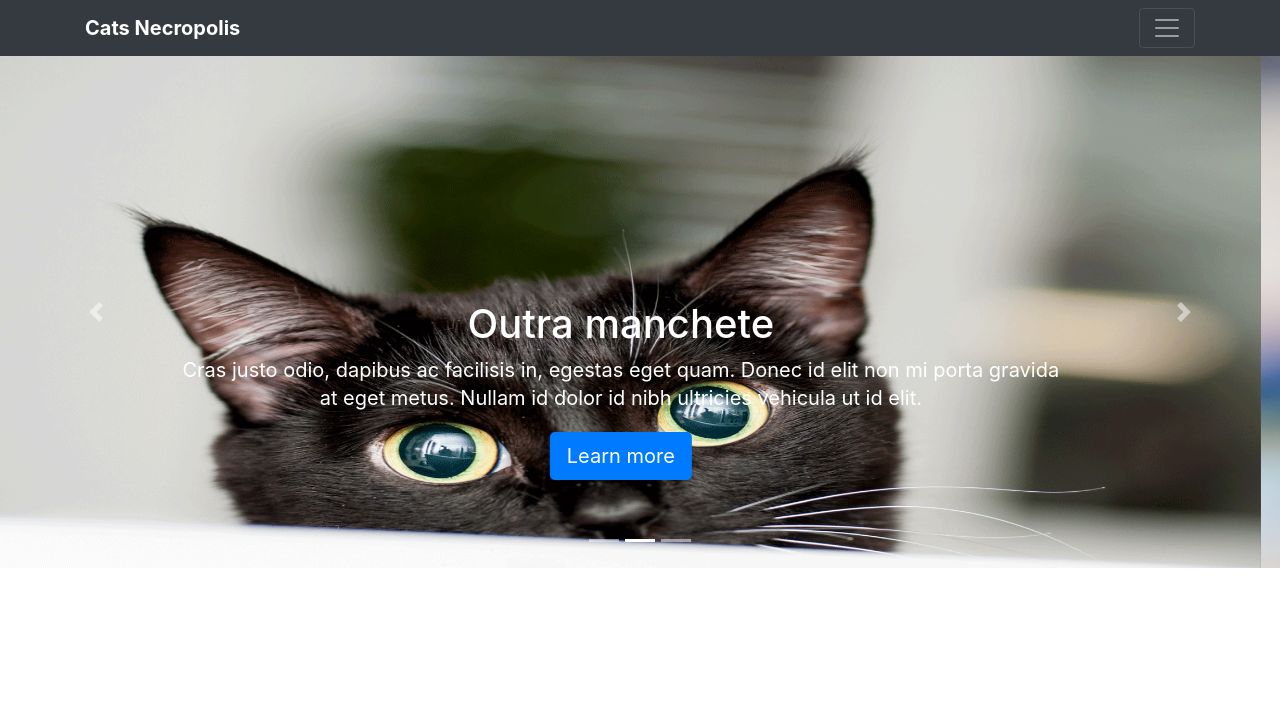
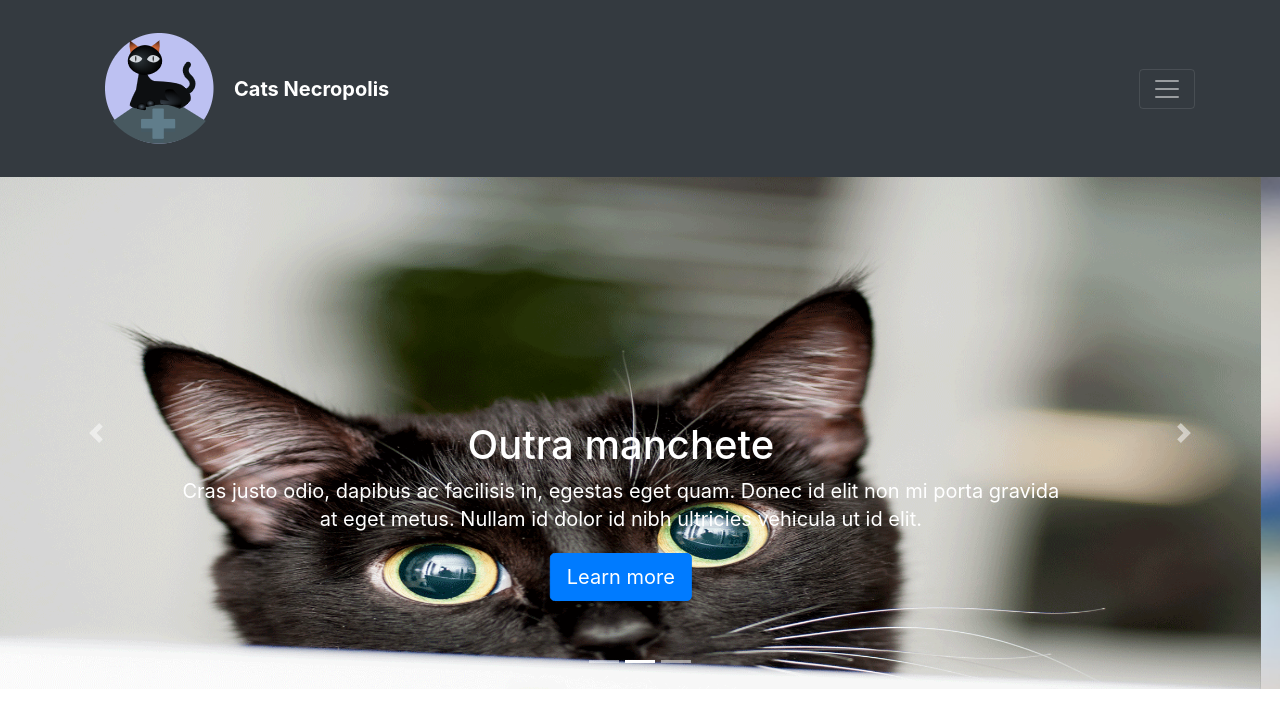
Before and after one commit to LeticiaISilveira/CatsOfNecropolis, a plain HTML site: page src/index.html in a window 1280 px wide. Shown: the top 725 px of the page. Drawn offline with nearby package versions, Linux system fonts and the light colour scheme.

Commit message:
espaçamento no logo

```diff
--- a/src/css/album.css
+++ b/src/css/album.css
@@ -1,5 +1,9 @@
 :root {
   --jumbotron-padding-y: 3rem;
+}
+
+.logo {
+  padding: 1em;
 }
 
 .jumbotron {
```
Also changed, not shown: src/images/cat_logo.jpg (added), src/images/cat_logo.png (added).
